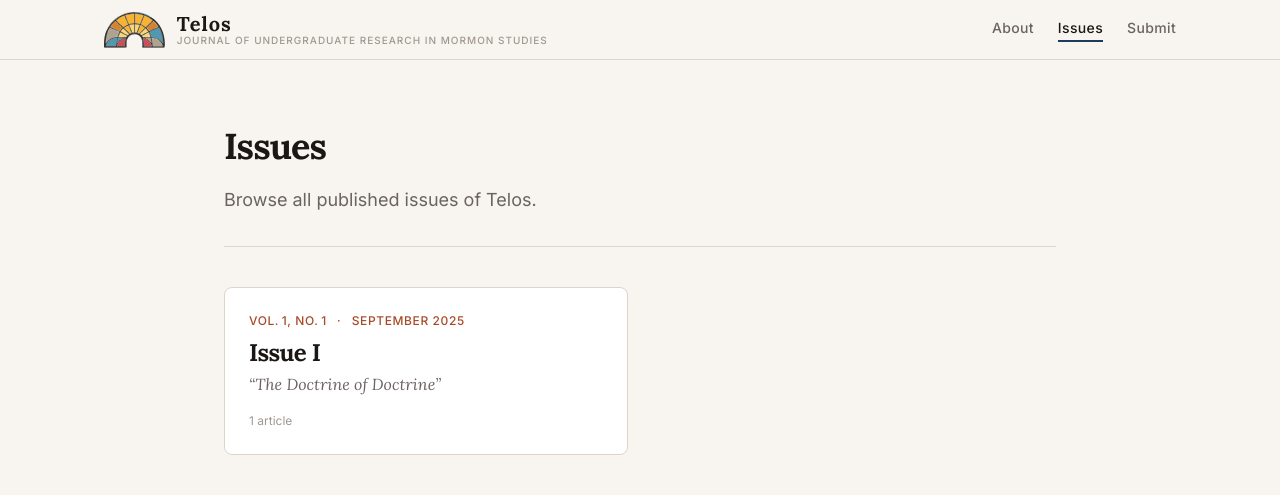
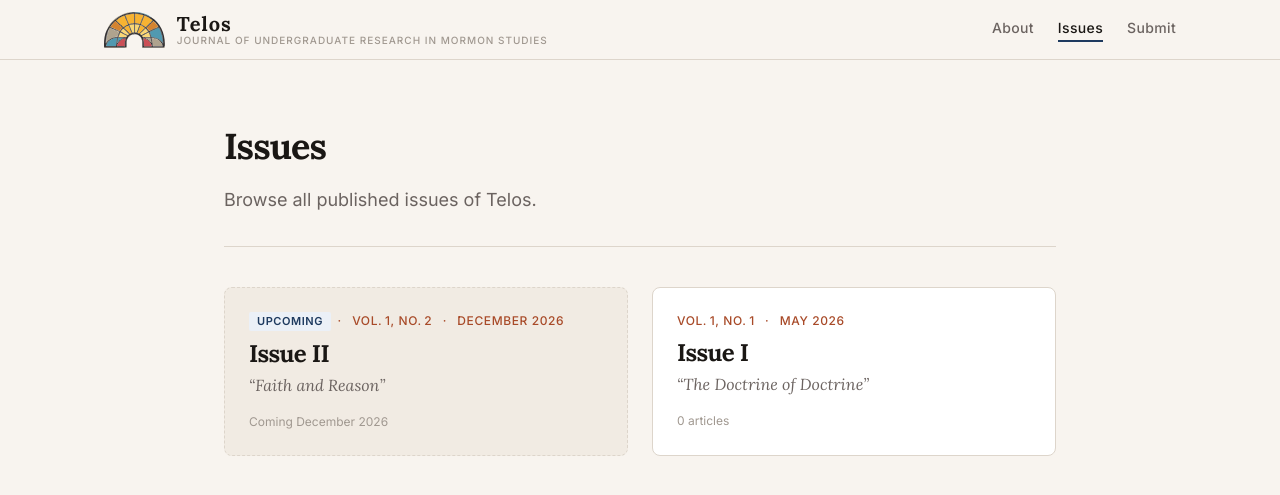
Before and after one commit to Noah-Airmet/jurms, a Jekyll site: the page built from pages/issues.md, in a window 1280 px wide and 900 px high. Shown: the top 495 px of the window. Built offline with Jekyll 4.4.1, drawn with Linux system fonts in a browser that asks for light colours.

Commit message:
updated issues page

```diff
--- a/_issues/2025-fall.md
+++ b/_issues/2025-fall.md
@@ -2,10 +2,11 @@
 layout: issue
 title:      "Issue I"
 theme:      "The Doctrine of Doctrine"
-issue_id:   2025-fall
+issue_id:   2026-spring
 volume:     1
 number:     1
-date:       2025-09-01
+date:       2026-05-01
+upcoming:   false
 
 description: >
   How does doctrine work? Our inaugural issue takes up the meta-question underlying all
--- a/_layouts/home.html
+++ b/_layouts/home.html
@@ -21,7 +21,7 @@ layout: default
       <div class="parallax-content" id="hero-initial-title" style="transform: translateY(-20vh);">
         <h1 class="hero__title" style="font-size: var(--text-6xl); margin-bottom: var(--sp-2);">Telos</h1>
         <!-- Scroll indicator -->
-        <div class="scroll-indicator" id="scroll-indicator" style="font-size: var(--text-xs); font-style: italic; letter-spacing: 0.1em; margin-top: var(--sp-8);">
+        <div class="scroll-indicator" id="scroll-indicator" style="font-size: var(--text-xs); font-style: italic; letter-spacing: 0.1em; margin-top: var(--sp-10);">
           <span>Scroll to explore</span>
           <div class="scroll-arrow" style="font-size: var(--text-sm); font-style: normal;">↓</div>
         </div>
--- a/assets/css/main.css
+++ b/assets/css/main.css
@@ -753,6 +753,29 @@ a:hover { color: var(--c-accent-hover); }
   color: var(--c-text-faint);
 }
 
+/* Upcoming issue badge and styling */
+.issue-thumb__badge {
+  display: inline-block;
+  background-color: var(--c-accent-tint);
+  color: var(--c-accent);
+  font-size: var(--text-2xs);
+  font-weight: var(--weight-semibold);
+  letter-spacing: var(--tracking-wider);
+  text-transform: uppercase;
+  padding: var(--sp-1) var(--sp-2);
+  border-radius: var(--radius-sm);
+  line-height: 1;
+}
+
+.issue-thumb--upcoming {
+  border-style: dashed;
+  background-color: var(--c-surface-alt);
+}
+
+.issue-thumb--upcoming:hover {
+  border-color: var(--c-accent);
+}
+
 
 /* ------------------------------------------------------------
    GENERIC PAGE LAYOUT (About, Submit, etc.)
@@ -1119,6 +1142,10 @@ a.btn--primary {
     padding: var(--sp-4);
   }
 
+  #hero-initial-title .scroll-indicator {
+    margin-top: var(--sp-6) !important;
+  }
+
   .parallax-text-block {
     padding: 0 var(--sp-4);
   }
--- a/pages/issues.md
+++ b/pages/issues.md
@@ -16,8 +16,9 @@ permalink: /issues/
   {% if all_issues.size > 0 %}
     <div class="issues-grid">
       {% for issue in all_issues %}
-        <a href="{{ issue.url | relative_url }}" class="issue-thumb">
+        <a href="{{ issue.url | relative_url }}" class="issue-thumb{% if issue.upcoming %} issue-thumb--upcoming{% endif %}">
           <p class="issue-thumb__meta">
+            {% if issue.upcoming %}<span class="issue-thumb__badge">Upcoming</span>&ensp;&middot;&ensp;{% endif %}
             Vol.&thinsp;{{ issue.volume }}, No.&thinsp;{{ issue.number }}
             &ensp;&middot;&ensp;
             {{ issue.date | date: "%B %Y" }}
@@ -28,7 +29,11 @@ permalink: /issues/
           {% endif %}
           {% assign issue_articles = site.articles | where: "issue", issue.issue_id %}
           <p class="issue-thumb__count">
-            {{ issue_articles.size }} article{% if issue_articles.size != 1 %}s{% endif %}
+            {% if issue.upcoming %}
+              Coming {{ issue.date | date: "%B %Y" }}
+            {% else %}
+              {{ issue_articles.size }} article{% if issue_articles.size != 1 %}s{% endif %}
+            {% endif %}
           </p>
         </a>
       {% endfor %}
```
Also changed, not shown: _issues/2026-winter.md (added, +23 -0 lines).
